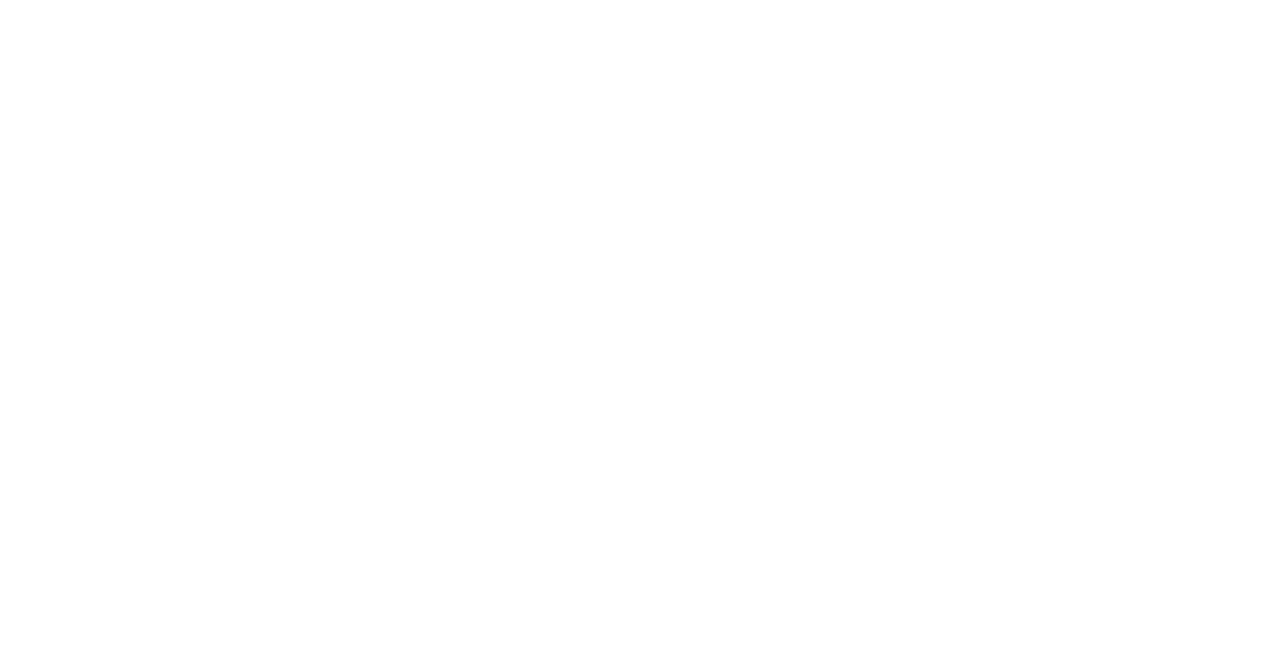
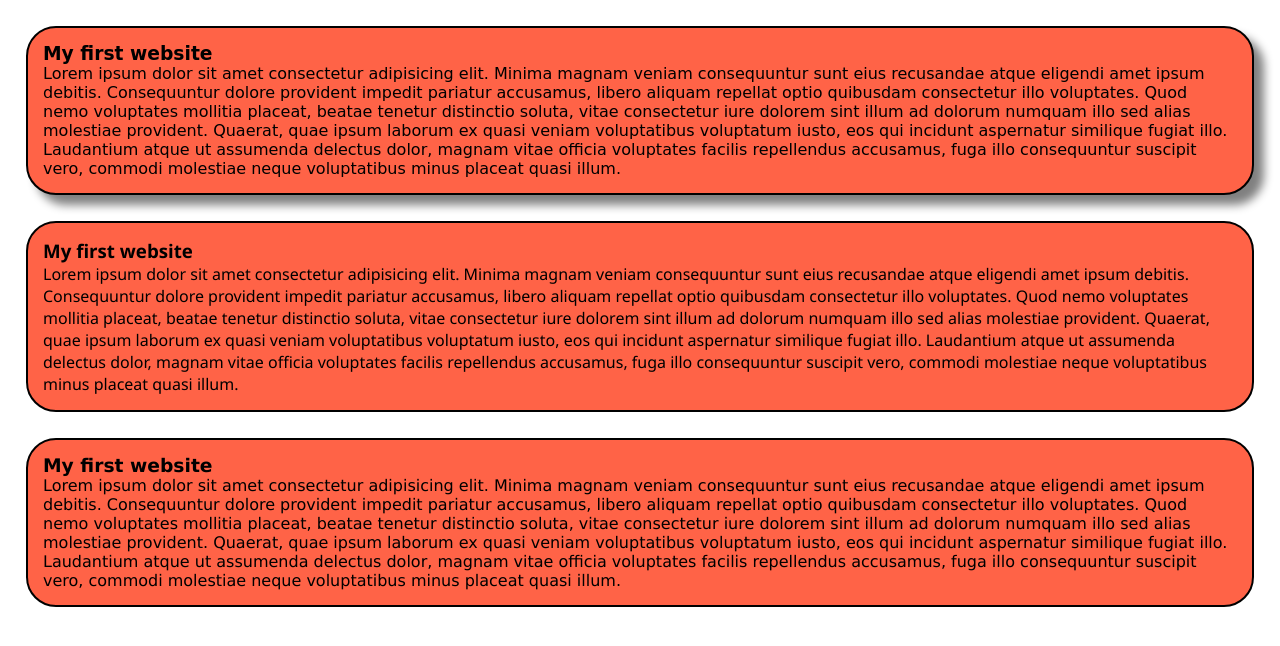
Before and after one commit to tanvir3100/tanvir-telecom-shop, a plain HTML site: page index.html in a window 1280 px wide. Drawn offline with Linux system fonts and the light colour scheme.

Commit message:
i add tomal,tushy,toma

```diff
--- /dev/null
+++ b/CSS/style.css
@@ -0,0 +1,31 @@
+*{
+    margin: 0;
+    padding: 0;
+
+}
+.tomal{
+    background-color: tomato;
+    padding: 15px;
+    border: 2px solid black;
+    border-radius: 30px;
+    margin: 26px;
+    font-family: cursive;
+    box-shadow: 10px 10px 10px gray;
+
+}
+.tushy{
+    background-color: tomato;
+    padding: 15px;
+    border: 2px solid black;
+    border-radius: 30px;
+    margin: 26px;
+    font-family: 'Segoe UI', Tahoma, Geneva, Verdana, sans-serif
+}
+.toma{
+    background-color: tomato;
+    padding: 15px;
+    border: 2px solid black;
+    border-radius: 30px;
+    margin: 26px;
+    font-family: 'Lucida Sans', 'Lucida Sans Regular', 'Lucida Grande', 'Lucida Sans Unicode', Geneva, Verdana, sans-serif;
+}
--- a/index.html
+++ b/index.html
@@ -3,9 +3,21 @@
 <head>
     <meta charset="UTF-8">
     <meta name="viewport" content="width=device-width, initial-scale=1.0">
-    <title>tanvir-telecom-shop</title>
+    <title>Tanvir telecom shop</title>
+    <link rel="stylesheet" href="/CSS/style.css">
 </head>
 <body>
-
+    <div class="tomal">
+        <h3>My first website</h3>
+        <p>Lorem ipsum dolor sit amet consectetur adipisicing elit. Minima magnam veniam consequuntur sunt eius recusandae atque eligendi amet ipsum debitis. Consequuntur dolore provident impedit pariatur accusamus, libero aliquam repellat optio quibusdam consectetur illo voluptates. Quod nemo voluptates mollitia placeat, beatae tenetur distinctio soluta, vitae consectetur iure dolorem sint illum ad dolorum numquam illo sed alias molestiae provident. Quaerat, quae ipsum laborum ex quasi veniam voluptatibus voluptatum iusto, eos qui incidunt aspernatur similique fugiat illo. Laudantium atque ut assumenda delectus dolor, magnam vitae officia voluptates facilis repellendus accusamus, fuga illo consequuntur suscipit vero, commodi molestiae neque voluptatibus minus placeat quasi illum.</p>
+    </div>
+    <div class="tushy">
+        <h3>My first website</h3>
+        <p>Lorem ipsum dolor sit amet consectetur adipisicing elit. Minima magnam veniam consequuntur sunt eius recusandae atque eligendi amet ipsum debitis. Consequuntur dolore provident impedit pariatur accusamus, libero aliquam repellat optio quibusdam consectetur illo voluptates. Quod nemo voluptates mollitia placeat, beatae tenetur distinctio soluta, vitae consectetur iure dolorem sint illum ad dolorum numquam illo sed alias molestiae provident. Quaerat, quae ipsum laborum ex quasi veniam voluptatibus voluptatum iusto, eos qui incidunt aspernatur similique fugiat illo. Laudantium atque ut assumenda delectus dolor, magnam vitae officia voluptates facilis repellendus accusamus, fuga illo consequuntur suscipit vero, commodi molestiae neque voluptatibus minus placeat quasi illum.</p>
+    </div>
+    <div class="toma">
+        <h3>My first website</h3>
+        <p>Lorem ipsum dolor sit amet consectetur adipisicing elit. Minima magnam veniam consequuntur sunt eius recusandae atque eligendi amet ipsum debitis. Consequuntur dolore provident impedit pariatur accusamus, libero aliquam repellat optio quibusdam consectetur illo voluptates. Quod nemo voluptates mollitia placeat, beatae tenetur distinctio soluta, vitae consectetur iure dolorem sint illum ad dolorum numquam illo sed alias molestiae provident. Quaerat, quae ipsum laborum ex quasi veniam voluptatibus voluptatum iusto, eos qui incidunt aspernatur similique fugiat illo. Laudantium atque ut assumenda delectus dolor, magnam vitae officia voluptates facilis repellendus accusamus, fuga illo consequuntur suscipit vero, commodi molestiae neque voluptatibus minus placeat quasi illum.</p>
+    </div>
 </body>
 </html>
```
